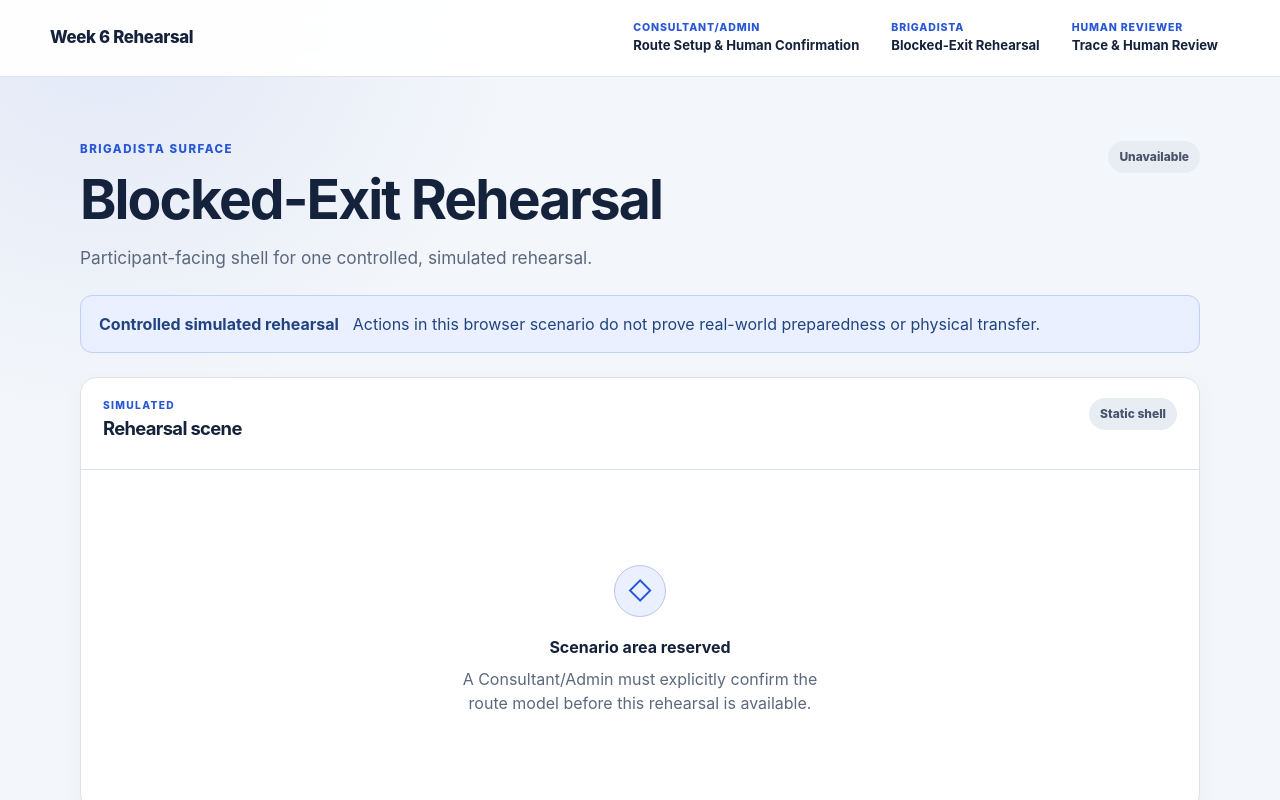
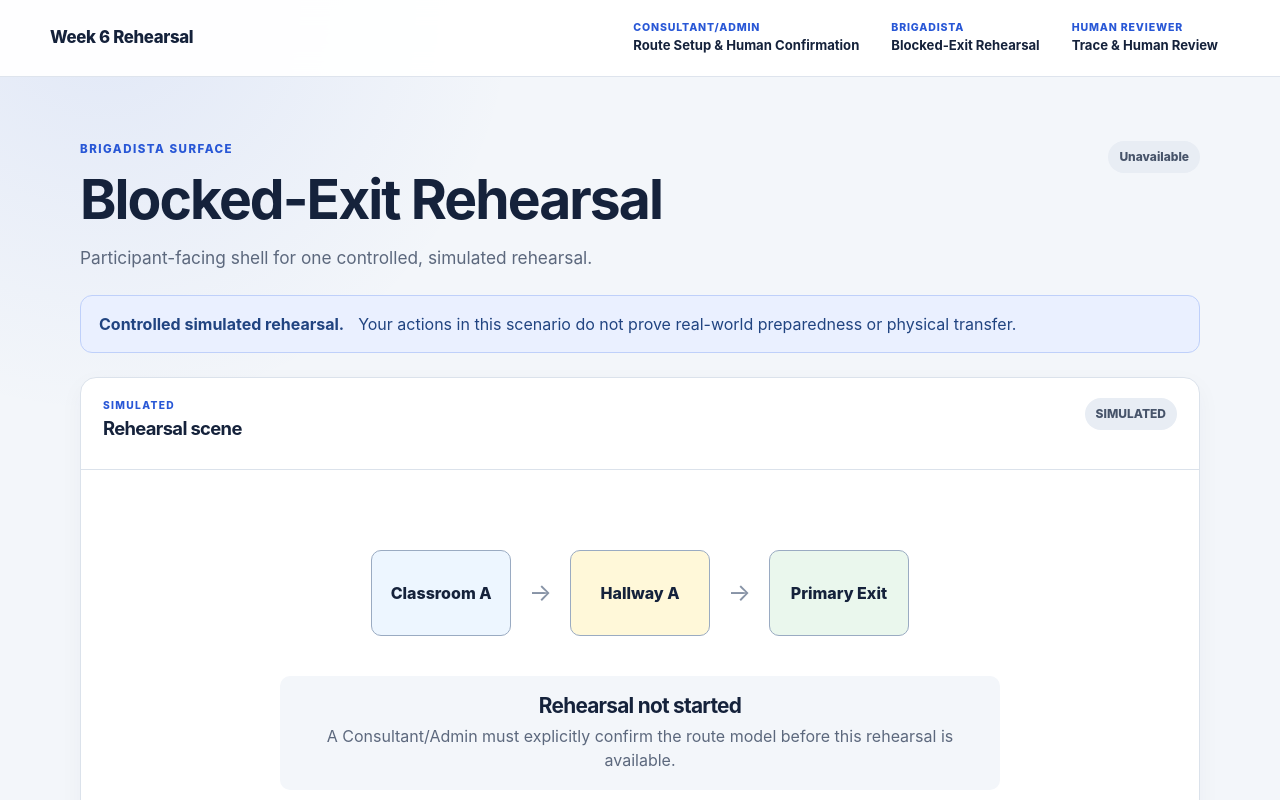
Before and after one commit to anamariabuilds-source/week-6-rehearsal, a Next.js app: page /rehearsal in a window 1280 px wide. Shown: the top 800 px of the page. Built offline with nearby package versions, Linux system fonts and the light colour scheme.

Commit message:
feat: add blocked-exit adaptive rehearsal

```diff
--- a/app/globals.css
+++ b/app/globals.css
@@ -386,6 +386,24 @@ h3 { margin-bottom: 10px; font-size: 1.3rem; }
 
 .boundaryNote { color: #665115; border-color: #ead792; background: #fffaf0; }
 
+.blockedTag { color: #8a2d35; background: #fde7e9; }
+.rehearsalScene { padding: clamp(24px, 5vw, 48px); }
+.rehearsalRoute { display: flex; min-height: 150px; align-items: center; justify-content: center; gap: 18px; }
+.rehearsalRoute > span { color: #8793a6; font-size: 1.5rem; }
+.sceneNode { display: grid; min-width: 140px; min-height: 86px; padding: 14px; border: 1px solid #9aabc2; border-radius: 10px; place-items: center; background: #edf6ff; font-weight: 760; text-align: center; }
+.sceneNode:nth-of-type(2) { background: #fff8d9; }
+.primarySceneExit { background: #eaf7ed; }
+.primarySceneExit.isBlocked { color: #8a2d35; border-color: #d88990; background: #fde7e9; }
+.primarySceneExit strong { display: block; margin-top: 5px; font-size: 0.65rem; letter-spacing: 0.1em; }
+.sceneMessage { max-width: 720px; margin: 8px auto 0; padding: 18px; border-radius: 10px; background: var(--soft); text-align: center; }
+.sceneMessage h3 { margin-bottom: 6px; }
+.sceneMessage p { margin-bottom: 0; color: var(--muted); }
+.causality { margin-top: 12px !important; color: var(--ink) !important; }
+.actionPanel { overflow: visible; }
+.routeActions { display: grid; padding: 20px; gap: 10px; }
+.routeActions button { min-height: 48px; padding: 11px 16px; border: 1px solid #b8c5d8; border-radius: 9px; color: var(--ink); background: var(--surface); font: inherit; font-weight: 730; cursor: pointer; }
+.routeActions button:hover, .routeActions button:focus-visible { border-color: var(--accent); outline: 2px solid rgba(40, 87, 214, 0.15); }
+
 .siteFooter { width: min(1120px, calc(100% - 40px)); margin: 0 auto; padding: 24px 0 34px; border-top: 1px solid var(--line); color: var(--muted); font-size: 0.82rem; }
 
 @media (max-width: 900px) {
@@ -411,6 +429,9 @@ h3 { margin-bottom: 10px; font-size: 1.3rem; }
   .candidateRow { grid-template-columns: 1fr; }
   .routeDiagram { min-height: 310px; padding: 26px 12px; }
   .routeNode { min-width: 76px; min-height: 58px; padding: 7px; font-size: 0.7rem; }
+  .rehearsalRoute { gap: 7px; }
+  .rehearsalRoute > span { font-size: 1rem; }
+  .sceneNode { min-width: 0; min-height: 78px; padding: 8px; font-size: 0.75rem; }
 }
 
 @media (prefers-reduced-motion: reduce) {
--- a/app/rehearsal-session-context.tsx
+++ b/app/rehearsal-session-context.tsx
@@ -9,6 +9,13 @@ import {
 import { confirmRouteModel } from "../lib/route-confirmation";
 import { routeModelSchema, type RouteModel } from "../lib/route-model";
 import { simulatedRouteModel } from "../lib/simulated-route-model";
+import {
+  applyRouteAction,
+  idleRehearsalState,
+  presentPrimaryExitBlockage,
+  startBlockedExitRehearsal,
+  type RehearsalState,
+} from "../lib/rehearsal";
 
 type CandidateUpdater = RouteModel | ((current: RouteModel) => RouteModel);
 
@@ -17,6 +24,10 @@ type RehearsalSessionContextValue = {
   confirmedRouteModel: RouteModel | null;
   setCandidateModel: (updater: CandidateUpdater) => void;
   confirmCandidateModel: () => void;
+  rehearsalState: RehearsalState;
+  startRehearsal: () => void;
+  presentBlockage: () => void;
+  chooseRouteAction: (action: unknown) => void;
 };
 
 const RehearsalSessionContext = createContext<RehearsalSessionContextValue | null>(null);
@@ -26,6 +37,7 @@ export function RehearsalSessionProvider({ children }: { children: ReactNode })
     routeModelSchema.parse(simulatedRouteModel),
   );
   const [confirmedRouteModel, setConfirmedRouteModel] = useState<RouteModel | null>(null);
+  const [rehearsalState, setRehearsalState] = useState<RehearsalState>(idleRehearsalState);
 
   function setCandidateModel(updater: CandidateUpdater) {
     setCandidateState((current) => {
@@ -33,10 +45,26 @@ export function RehearsalSessionProvider({ children }: { children: ReactNode })
       return routeModelSchema.parse({ ...next, status: "Unconfirmed" });
     });
     setConfirmedRouteModel(null);
+    setRehearsalState(idleRehearsalState);
   }
 
   function confirmCandidateModel() {
     setConfirmedRouteModel(confirmRouteModel(candidateModel));
+  }
+
+  function startRehearsal() {
+    const nextState = startBlockedExitRehearsal(confirmedRouteModel);
+    if (nextState) setRehearsalState(nextState);
+  }
+
+  function presentBlockage() {
+    const nextState = presentPrimaryExitBlockage(rehearsalState);
+    if (nextState) setRehearsalState(nextState);
+  }
+
+  function chooseRouteAction(action: unknown) {
+    const nextState = applyRouteAction(rehearsalState, action);
+    if (nextState) setRehearsalState(nextState);
   }
 
   return (
@@ -45,6 +73,10 @@ export function RehearsalSessionProvider({ children }: { children: ReactNode })
       confirmedRouteModel,
       setCandidateModel,
       confirmCandidateModel,
+      rehearsalState,
+      startRehearsal,
+      presentBlockage,
+      chooseRouteAction,
     }}>
       {children}
     </RehearsalSessionContext.Provider>
--- a/app/rehearsal/page.tsx
+++ b/app/rehearsal/page.tsx
@@ -1,11 +1,24 @@
 "use client";
 
 import { isRehearsalAvailable } from "../../lib/route-confirmation";
+import { routeActions } from "../../lib/route-model";
 import { useRehearsalSession } from "../rehearsal-session-context";
 
 export default function RehearsalPage() {
-  const { confirmedRouteModel } = useRehearsalSession();
+  const {
+    confirmedRouteModel,
+    rehearsalState,
+    startRehearsal,
+    presentBlockage,
+    chooseRouteAction,
+  } = useRehearsalSession();
   const isAvailable = isRehearsalAvailable(confirmedRouteModel);
+  const isBlocked = rehearsalState.phase === "primary-exit-blocked";
+  const hasResultingState = [
+    "attempted-blocked-primary",
+    "reassessing",
+    "moving-to-alternate-exit",
+  ].includes(rehearsalState.phase);
 
   return (
     <div className="stack">
@@ -21,8 +34,8 @@ export default function RehearsalPage() {
       </header>
 
       <aside className="notice noticeInfo">
-        <strong>Controlled simulated rehearsal</strong>
-        <span>Actions in this browser scenario do not prove real-world preparedness or physical transfer.</span>
+        <strong>Controlled simulated rehearsal.</strong>
+        <span>Your actions in this scenario do not prove real-world preparedness or physical transfer.</span>
       </aside>
 
       <section className="panel scenePanel" aria-labelledby="scene-title">
@@ -31,23 +44,67 @@ export default function RehearsalPage() {
             <p className="panelKicker">SIMULATED</p>
             <h2 id="scene-title">Rehearsal scene</h2>
           </div>
-          <span className="placeholderTag">Static shell</span>
+          <span className={`placeholderTag ${isBlocked ? "blockedTag" : ""}`}>
+            {isBlocked ? "Primary Exit blocked" : "SIMULATED"}
+          </span>
         </div>
-        <div className="emptyState emptyStateWide">
-          <span className="emptyIcon" aria-hidden="true">◇</span>
-          <strong>Scenario area reserved</strong>
+        <div className="rehearsalScene">
+          <div className="rehearsalRoute" aria-label="Expected route from Classroom A through Hallway A to Primary Exit">
+            <div className="sceneNode">Classroom A</div>
+            <span aria-hidden="true">→</span>
+            <div className="sceneNode">Hallway A</div>
+            <span aria-hidden="true">→</span>
+            <div className={`sceneNode primarySceneExit ${isBlocked || hasResultingState ? "isBlocked" : ""}`}>
+              Primary Exit
+              {isBlocked || hasResultingState ? <strong>BLOCKED</strong> : null}
+            </div>
+          </div>
+          <div className="sceneMessage" aria-live="polite">
+            <h3>{rehearsalState.heading}</h3>
             <p>
               {isAvailable
-              ? "The confirmed simulated route model is available for this rehearsal. Scenario behavior is added in the next increment."
+                ? rehearsalState.message
                 : "A Consultant/Admin must explicitly confirm the route model before this rehearsal is available."}
             </p>
+            {hasResultingState && rehearsalState.selectedAction ? (
+              <p className="causality"><strong>Selected action:</strong> {rehearsalState.selectedAction} → {rehearsalState.heading}</p>
+            ) : null}
+          </div>
         </div>
       </section>
 
+      {isBlocked ? (
+        <section className="panel actionPanel" aria-labelledby="actions-title">
+          <div className="panelHeader">
+            <div>
+              <p className="panelKicker">CHOOSE ONE ACTION</p>
+              <h2 id="actions-title">What do you do next?</h2>
+            </div>
+          </div>
+          <div className="routeActions">
+            {routeActions.map((action) => (
+              <button key={action} onClick={() => chooseRouteAction(action)} type="button">{action}</button>
+            ))}
+          </div>
+        </section>
+      ) : (
         <div className="actionBar">
-        <p>{isAvailable ? "Confirmed route model received." : "Route model confirmation required."}</p>
-        <button disabled={!isAvailable} type="button">Start rehearsal</button>
+          <p>
+            {!isAvailable
+              ? "Route model confirmation required."
+              : rehearsalState.phase === "idle"
+                ? "Confirmed route model received."
+                : rehearsalState.phase === "route-presented"
+                  ? "The expected route is visible. Continue to the controlled blocked-exit condition."
+                  : "The selected action produced the next state shown above."}
+          </p>
+          {rehearsalState.phase === "route-presented" ? (
+            <button onClick={presentBlockage} type="button">Continue scenario</button>
+          ) : hasResultingState ? null : (
+            <button disabled={!isAvailable} onClick={startRehearsal} type="button">Start rehearsal</button>
+          )}
         </div>
+      )}
     </div>
   );
 }
--- /dev/null
+++ b/lib/rehearsal.ts
@@ -0,0 +1,83 @@
+import { isRehearsalAvailable } from "./route-confirmation.ts";
+import {
+  routeActionSchema,
+  type RouteAction,
+  type RouteModel,
+} from "./route-model.ts";
+
+export type RehearsalPhase =
+  | "idle"
+  | "route-presented"
+  | "primary-exit-blocked"
+  | "attempted-blocked-primary"
+  | "reassessing"
+  | "moving-to-alternate-exit";
+
+export type RehearsalState = {
+  phase: RehearsalPhase;
+  selectedAction: RouteAction | null;
+  heading: string;
+  message: string;
+};
+
+export const idleRehearsalState: RehearsalState = {
+  phase: "idle",
+  selectedAction: null,
+  heading: "Rehearsal not started",
+  message: "A confirmed route model is required to start.",
+};
+
+export function startBlockedExitRehearsal(confirmedModel: RouteModel | null): RehearsalState | null {
+  if (!isRehearsalAvailable(confirmedModel)) return null;
+
+  return {
+    phase: "route-presented",
+    selectedAction: null,
+    heading: "Expected route",
+    message: "Classroom A → Hallway A → Primary Exit",
+  };
+}
+
+export function presentPrimaryExitBlockage(state: RehearsalState): RehearsalState | null {
+  if (state.phase !== "route-presented") return null;
+
+  return {
+    phase: "primary-exit-blocked",
+    selectedAction: null,
+    heading: "Primary Exit is blocked",
+    message: "The expected route cannot continue through the Primary Exit. Choose one available action.",
+  };
+}
+
+const nextStateByAction: Record<RouteAction, Omit<RehearsalState, "selectedAction">> = {
+  "Continue toward Primary Exit": {
+    phase: "attempted-blocked-primary",
+    heading: "Primary Exit remains blocked",
+    message: "You attempted to continue toward the already-blocked Primary Exit.",
+  },
+  "Backtrack and reassess": {
+    phase: "reassessing",
+    heading: "Reassessment state",
+    message: "You moved back to the previous decision point to reassess the available route.",
+  },
+  "Use Alternate Exit via Hallway B": {
+    phase: "moving-to-alternate-exit",
+    heading: "Moving toward Alternate Exit",
+    message: "You are moving through Hallway B toward the Alternate Exit.",
+  },
+};
+
+export function applyRouteAction(
+  state: RehearsalState,
+  action: unknown,
+): RehearsalState | null {
+  if (state.phase !== "primary-exit-blocked") return null;
+
+  const parsedAction = routeActionSchema.safeParse(action);
+  if (!parsedAction.success) return null;
+
+  return {
+    ...nextStateByAction[parsedAction.data],
+    selectedAction: parsedAction.data,
+  };
+}
```
Also changed, not shown: 2 other files (tests, documents, lock files or other folders). Lines whose indentation alone changed are shown as unchanged.
